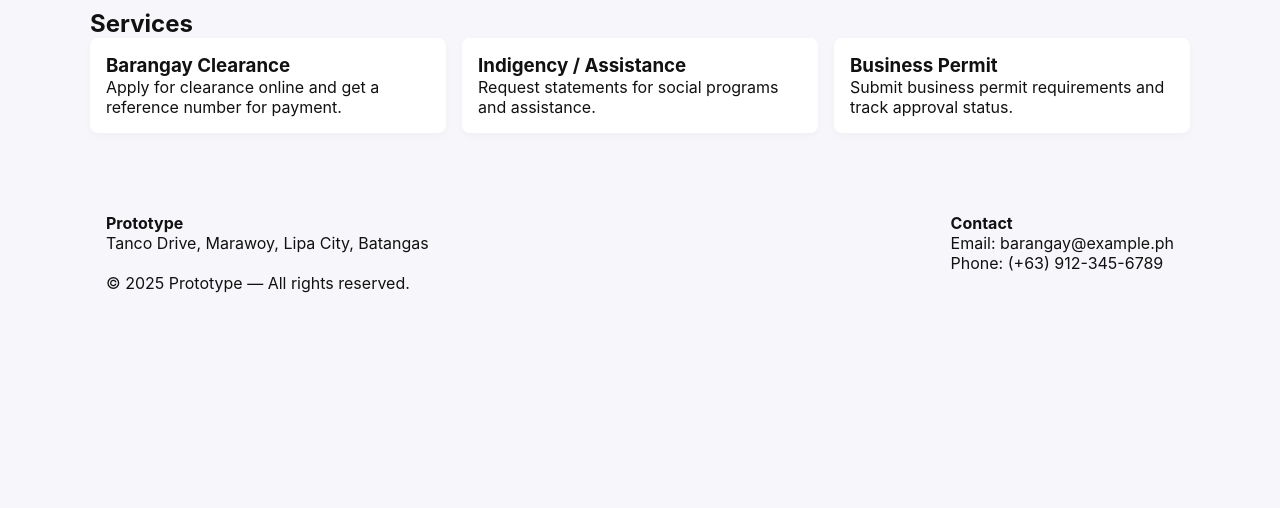
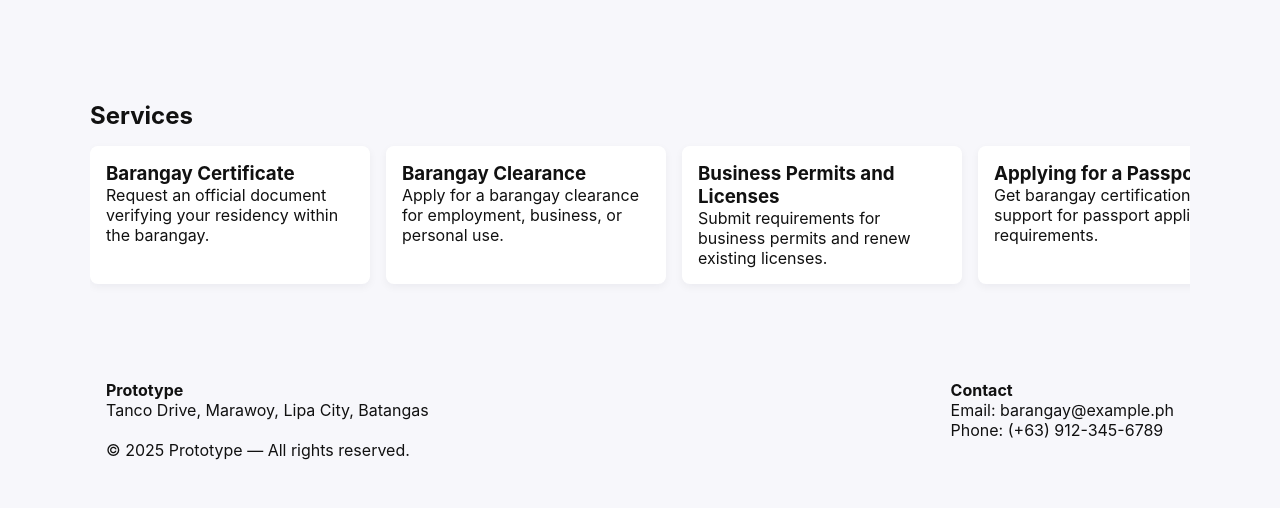
Before and after one commit to howard2201/Final-Project, a PHP site: page / in a window 1280 px wide. Shown: the part 492-1000 px from the top of the page. Before the commit the page ends 833 px from the top, so only its background shows below. Run offline with PHP 8.4, Linux system fonts and the light colour scheme.

Commit message:
yung style ka gulo

```diff
--- a/admin.html
+++ b/admin.html
@@ -4,7 +4,7 @@
   <meta charset="utf-8">
   <meta name="viewport" content="width=device-width, initial-scale=1">
   <title>Admin Dashboard — Prototype</title>
-  <link rel="stylesheet" href="css/style.css">
+  <link rel="stylesheet" href="css/styling.css">
 </head>
 <body>
   <div class="admin-layout">
--- a/announcements.html
+++ b/announcements.html
@@ -4,7 +4,7 @@
   <meta charset="utf-8">
   <meta name="viewport" content="width=device-width, initial-scale=1">
   <title>Announcements — Prototype</title>
-  <link rel="stylesheet" href="css/style.css">
+  <link rel="stylesheet" href="css/styling.css">
 </head>
 <body>
   <header class="site-header small">
--- a/css/style.css
+++ b/css/styling.css
@@ -254,3 +254,28 @@
 loginbtns{
   padding: 200px;
 }
+.scroll-cards {
+  display: flex;
+  overflow-x: auto;
+  gap: 1rem;
+  padding: 1rem 0;
+  scroll-snap-type: x mandatory;
+}
+
+.scroll-cards .card {
+  flex: 0 0 280px;
+  scroll-snap-align: start;
+  background: var(--card);
+  padding: 1rem;
+  border-radius: 8px;
+  box-shadow: 0 3px 8px rgba(15, 23, 42, 0.05);
+}
+
+.scroll-cards::-webkit-scrollbar {
+  height: 8px;
+}
+
+.scroll-cards::-webkit-scrollbar-thumb {
+  background: var(--primary);
+  border-radius: 4px;
+}
--- a/dashboard.html
+++ b/dashboard.html
@@ -4,7 +4,7 @@
   <meta charset="utf-8">
   <meta name="viewport" content="width=device-width, initial-scale=1">
   <title>Dashboard — Prototype</title>
-  <link rel="stylesheet" href="css/style.css">
+  <link rel="stylesheet" href="css/styling.css">
 </head>
 <body>
   <header class="site-header">
--- a/index.html
+++ b/index.html
@@ -4,7 +4,7 @@
   <meta charset="utf-8">
   <meta name="viewport" content="width=device-width, initial-scale=1">
   <title>Prototype — Home</title>
-  <link rel="stylesheet" href="css/style.css">
+  <link rel="stylesheet" href="css/styling.css">
 </head>
 <body>
   <header class="site-header">
@@ -38,20 +38,53 @@
 
     <section class="features container">
       <h2>Services</h2>
-      <div class="grid cols-3">
+      <div class="scroll-cards">
+        <div class="card">
+          <h3>Barangay Certificate</h3>
+          <p>Request an official document verifying your residency within the barangay.</p>
+        </div>
+
         <div class="card">
           <h3>Barangay Clearance</h3>
-          <p>Apply for clearance online and get a reference number for payment.</p>
+          <p>Apply for a barangay clearance for employment, business, or personal use.</p>
         </div>
+
         <div class="card">
-          <h3>Indigency / Assistance</h3>
-          <p>Request statements for social programs and assistance.</p>
+          <h3>Business Permits and Licenses</h3>
+          <p>Submit requirements for business permits and renew existing licenses.</p>
         </div>
+
         <div class="card">
-          <h3>Business Permit</h3>
-          <p>Submit business permit requirements and track approval status.</p>
+          <h3>Applying for a Passport</h3>
+          <p>Get barangay certification support for passport application requirements.</p>
+        </div>
+
+        <div class="card">
+          <h3>Clearance Certificates</h3>
+          <p>Request barangay-issued clearances for various official purposes.</p>
+        </div>
+
+        <div class="card">
+          <h3>Employment</h3>
+          <p>Obtain barangay documents needed for job applications or verification.</p>
+        </div>
+
+        <div class="card">
+          <h3>Government Documents Application</h3>
+          <p>Assistance in securing NBI, Police, or Birth Certificates at the barangay level.</p>
+        </div>
+
+        <div class="card">
+          <h3>Identification</h3>
+          <p>Apply for a barangay ID or request verification for lost or new IDs.</p>
+        </div>
+
+        <div class="card">
+          <h3>Proof of Address</h3>
+          <p>Request documents proving your official address within the barangay.</p>
         </div>
       </div>
+
     </section>
   </main>
 
--- a/login.html
+++ b/login.html
@@ -4,7 +4,7 @@
   <meta charset="utf-8">
   <meta name="viewport" content="width=device-width, initial-scale=1">
   <title>Login — Prototype</title>
-  <link rel="stylesheet" href="css/style.css">
+  <link rel="stylesheet" href="css/styling.css">
 </head>
 <body>
   <header class="site-header small">
--- a/register.html
+++ b/register.html
@@ -4,7 +4,7 @@
   <meta charset="utf-8">
   <meta name="viewport" content="width=device-width, initial-scale=1">
   <title>Register — Prototype</title>
-  <link rel="stylesheet" href="css/style.css">
+  <link rel="stylesheet" href="css/styling.css">
 </head>
 <body>
   <header class="site-header small">
--- a/request.html
+++ b/request.html
@@ -4,7 +4,7 @@
   <meta charset="utf-8">
   <meta name="viewport" content="width=device-width, initial-scale=1">
   <title>Request Service — Prototype</title>
-  <link rel="stylesheet" href="css/style.css">
+  <link rel="stylesheet" href="css/styling.css">
 </head>
 <body>
   <header class="site-header small">
```
Also changed, not shown: assets/img/logo.png (renamed from assets/img/banner.png).
